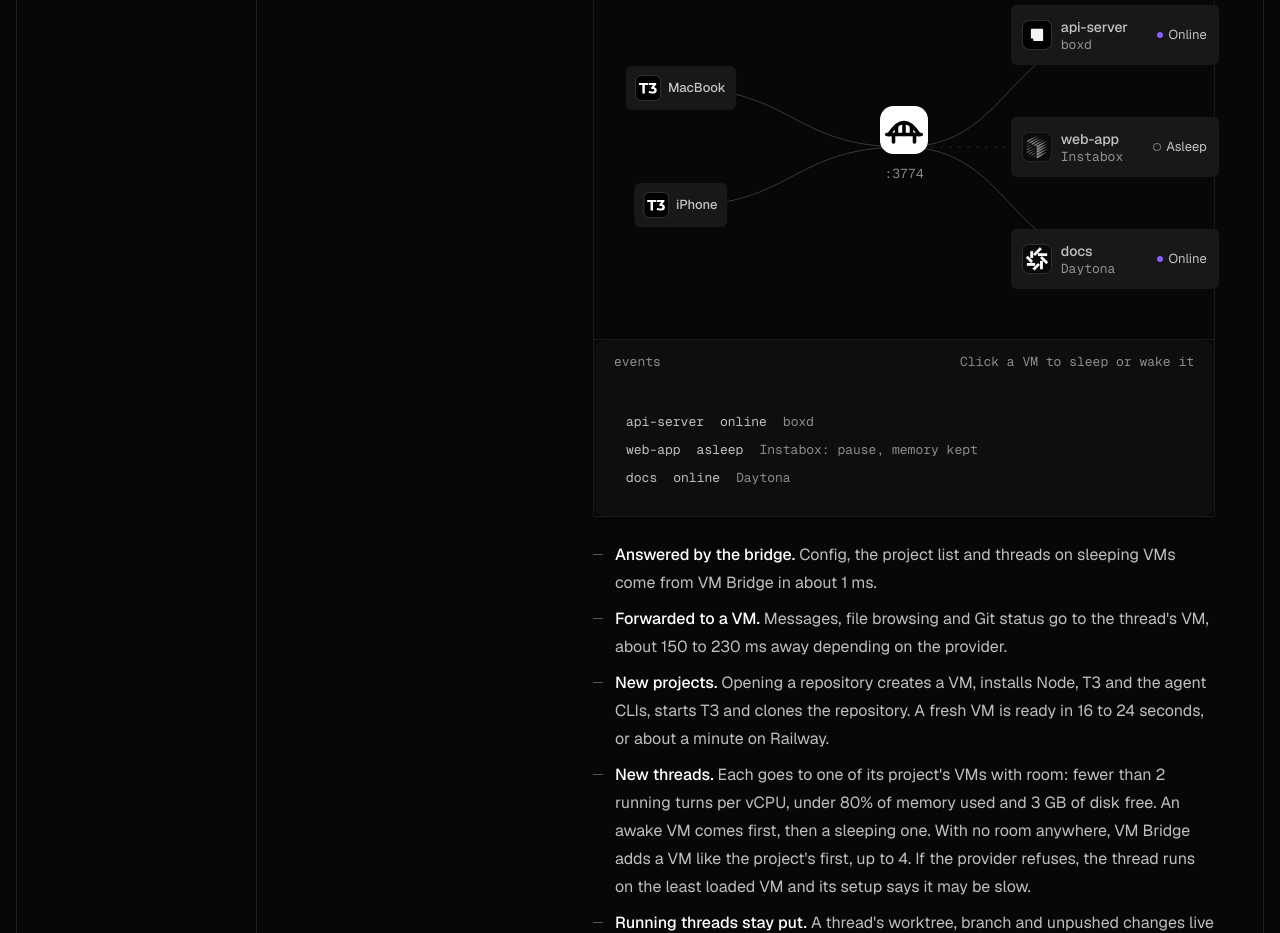
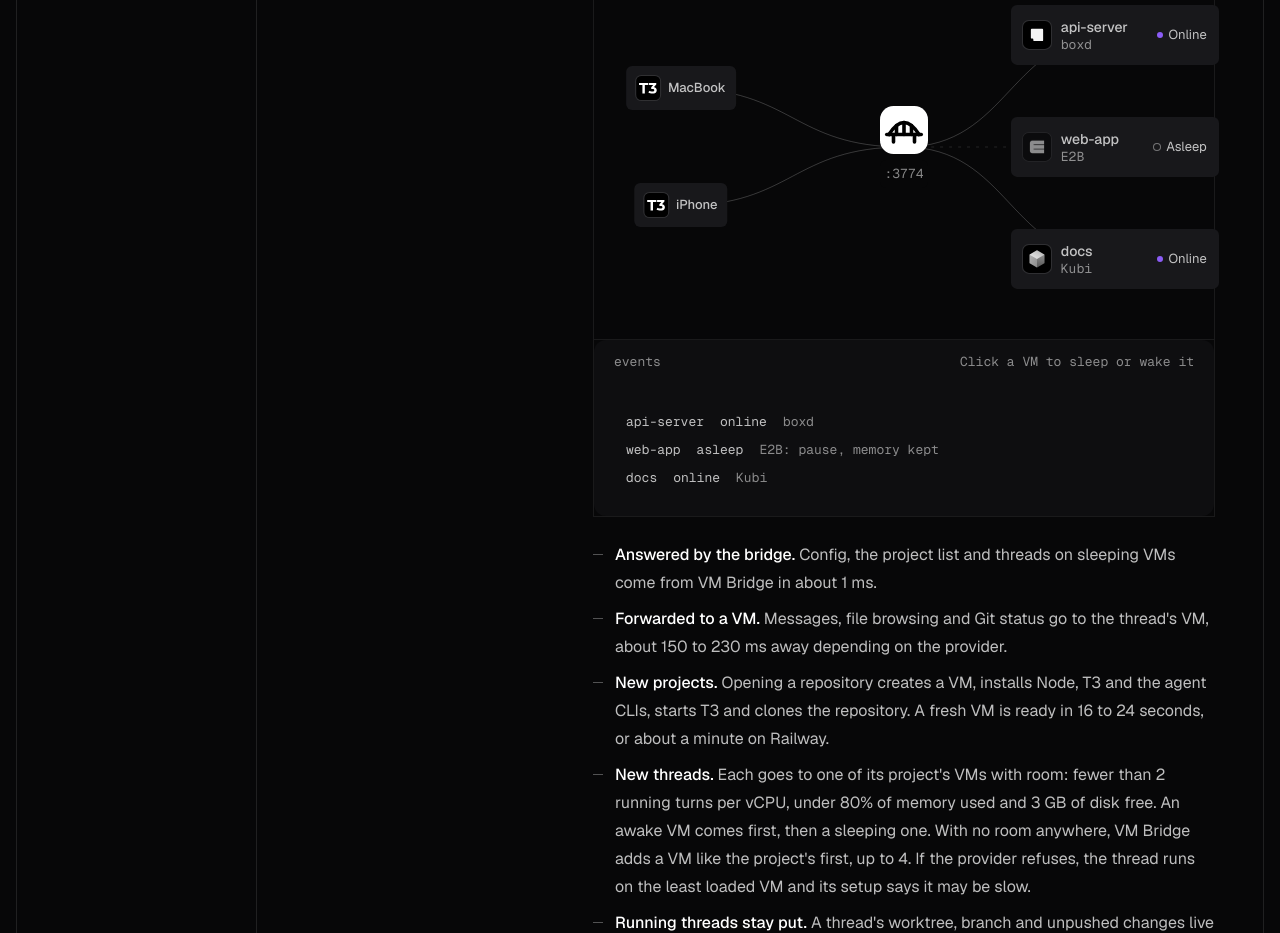
Before and after one commit to greglum/vmbridge, a Next.js app in the folder apps/landing/: page /docs in a window 1280 px wide. Shown: the part 3500-4433 px from the top of the page. Built offline with nearby package versions, Linux system fonts and the light colour scheme.

Commit message:
feat(landing): diagram VMs show random providers on each visit

```diff
--- a/apps/landing/app/globals.css
+++ b/apps/landing/app/globals.css
@@ -272,6 +272,14 @@ html.lenis body {
   transition: stroke-opacity 500ms ease-out;
 }
 
+/* The diagram's VM cards pick random providers once JavaScript runs; see VmNode. */
+.js .provider-pick:not(.provider-picked) {
+  opacity: 0;
+}
+.js .provider-pick.provider-picked {
+  transition: opacity 300ms ease-out;
+}
+
 /* Fade to the element's natural opacity; paired with `backwards` fill so entrance
    delays hold the hidden state without pinning the final value after it ends. */
 @keyframes fade-in {
--- a/apps/landing/components/Topology.tsx
+++ b/apps/landing/components/Topology.tsx
@@ -25,6 +25,16 @@ const initialVms: Vm[] = [
 
 /** The ids cover every provider, so the fallback is never taken. */
 const providerOf = (id: ProviderId): Provider => providers.find((p) => p.id === id) ?? providers[0];
+
+/** The VMs on three different providers picked at random, so each visit shows others. */
+function withRandomProviders(vms: Vm[]): Vm[] {
+  const ids = providers.map((p) => p.id);
+  for (let i = ids.length - 1; i > 0; i--) {
+    const j = Math.floor(Math.random() * (i + 1));
+    [ids[i], ids[j]] = [ids[j], ids[i]];
+  }
+  return vms.map((vm, i) => ({ ...vm, providerId: ids[i] }));
+}
 
 type Point = readonly [number, number];
 
@@ -145,8 +155,12 @@ export const stateDot: Record<VmState, string> = {
   waking: "size-1.5 animate-pulse rounded-full bg-primary",
 };
 
-/** One project VM. Clicking sleeps an online VM and wakes an asleep one. */
-function VmNode({ vm, provider, narrow, onToggle }: { vm: Vm; provider: Provider; narrow: boolean; onToggle: () => void }) {
+/**
+ * One project VM. Clicking sleeps an online VM and wakes an asleep one. With JavaScript the provider stays hidden
+ * until `picked`, so the server's defaults never visibly swap for the random ones.
+ */
+function VmNode({ vm, provider, narrow, picked, onToggle }: { vm: Vm; provider: Provider; narrow: boolean; picked: boolean; onToggle: () => void }) {
+  const pick = `provider-pick ${picked ? "provider-picked" : ""}`;
   const asleep = vm.state === "asleep";
   return (
     <button
@@ -156,10 +170,10 @@ function VmNode({ vm, provider, narrow, onToggle }: { vm: Vm; provider: Provider
       className={`${narrow ? "w-full max-w-60" : "w-52"} rounded-md bg-muted p-3 text-left transition-colors duration-150 hover:bg-white/10`}
     >
       <div className="flex items-center gap-2.5">
-        <ProviderLogo provider={provider} className={`size-7 rounded-md ring-white/10 transition-opacity duration-200 ${asleep ? "opacity-50" : ""}`} />
+        <ProviderLogo provider={provider} className={`size-7 rounded-md ring-white/10 transition-opacity duration-200 ${pick} ${asleep ? "opacity-50" : ""}`} />
         <div className="min-w-0 flex-1 leading-tight">
           <div className={`truncate text-sm font-medium ${asleep ? "text-muted-foreground" : ""}`}>{vm.project}</div>
-          <div className="truncate font-mono text-[13px] text-faint">{provider.name}</div>
+          <div className={`truncate font-mono text-[13px] text-faint ${pick}`}>{provider.name}</div>
         </div>
         <div className="flex items-center gap-1.5 text-[13px] whitespace-nowrap text-muted-foreground">
           <span className={stateDot[vm.state]} />
@@ -178,11 +192,14 @@ interface LogRow {
   animate: boolean;
 }
 
-const seedRows: LogRow[] = [
-  { id: 0, project: "api-server", state: "online", detail: "boxd", animate: false },
-  { id: 1, project: "web-app", state: "asleep", detail: "Instabox: pause, memory kept", animate: false },
-  { id: 2, project: "docs", state: "online", detail: "Daytona", animate: false },
-];
+const sleepDetail = (provider: Provider) => `${provider.name}: ${provider.sleep.toLowerCase()}`;
+
+/** The log the diagram opens with: each VM's current state. */
+const seedRows = (vms: Vm[]): LogRow[] =>
+  vms.map((vm, id) => {
+    const provider = providerOf(vm.providerId);
+    return { id, project: vm.project, state: vm.state, detail: vm.state === "asleep" ? sleepDetail(provider) : provider.name, animate: false };
+  });
 
 /**
  * The wiring diagram row: devices to VM Bridge to the project VMs, with the event log beside it.
@@ -193,8 +210,16 @@ const seedRows: LogRow[] = [
  */
 export function Topology({ stacked = false, log = true, hero = false }: { stacked?: boolean; log?: boolean; hero?: boolean }) {
   const [vms, setVms] = useState(initialVms);
-  const [rows, setRows] = useState(seedRows);
-  const nextRow = useRef(seedRows.length);
+  const [rows, setRows] = useState(() => seedRows(initialVms));
+  const nextRow = useRef(initialVms.length);
+  // Picked after hydration, since the server render and the first client render must match.
+  const [picked, setPicked] = useState(false);
+  useEffect(() => {
+    const random = withRandomProviders(initialVms);
+    setVms(random);
+    setRows(seedRows(random));
+    setPicked(true);
+  }, []);
   const timers = useRef<ReturnType<typeof setTimeout>[]>([]);
   useEffect(() => () => timers.current.forEach(clearTimeout), []);
 
@@ -232,7 +257,7 @@ export function Topology({ stacked = false, log = true, hero = false }: { stacke
     const setState = (state: VmState) => setVms((list) => list.map((v) => (v.id === id ? { ...v, state } : v)));
     if (vm.state === "online") {
       setState("asleep");
-      pushRow(vm.project, "asleep", `${provider.name}: ${provider.sleep.toLowerCase()}`);
+      pushRow(vm.project, "asleep", sleepDetail(provider));
       return;
     }
     setState("waking");
@@ -291,7 +316,7 @@ export function Topology({ stacked = false, log = true, hero = false }: { stacke
               className="absolute right-0 -translate-y-1/2"
               style={{ left: `${(layouts.narrow.cardX / layouts.narrow.w) * 100}%`, top: `${(layouts.narrow.vmY[vm.id] / layouts.narrow.h) * 100}%` }}
             >
-              <VmNode vm={vm} provider={providerOf(vm.providerId)} narrow onToggle={() => toggle(vm.id)} />
+              <VmNode vm={vm} provider={providerOf(vm.providerId)} narrow picked={picked} onToggle={() => toggle(vm.id)} />
             </div>
           ))}
         </div>
@@ -346,7 +371,7 @@ export function Topology({ stacked = false, log = true, hero = false }: { stacke
           </At>
           {vms.map((vm) => (
             <At key={vm.id} point={layouts.wide.vms[vm.id]} layout={layouts.wide}>
-              <VmNode vm={vm} provider={providerOf(vm.providerId)} narrow={false} onToggle={() => toggle(vm.id)} />
+              <VmNode vm={vm} provider={providerOf(vm.providerId)} narrow={false} picked={picked} onToggle={() => toggle(vm.id)} />
             </At>
           ))}
         </div>
```
